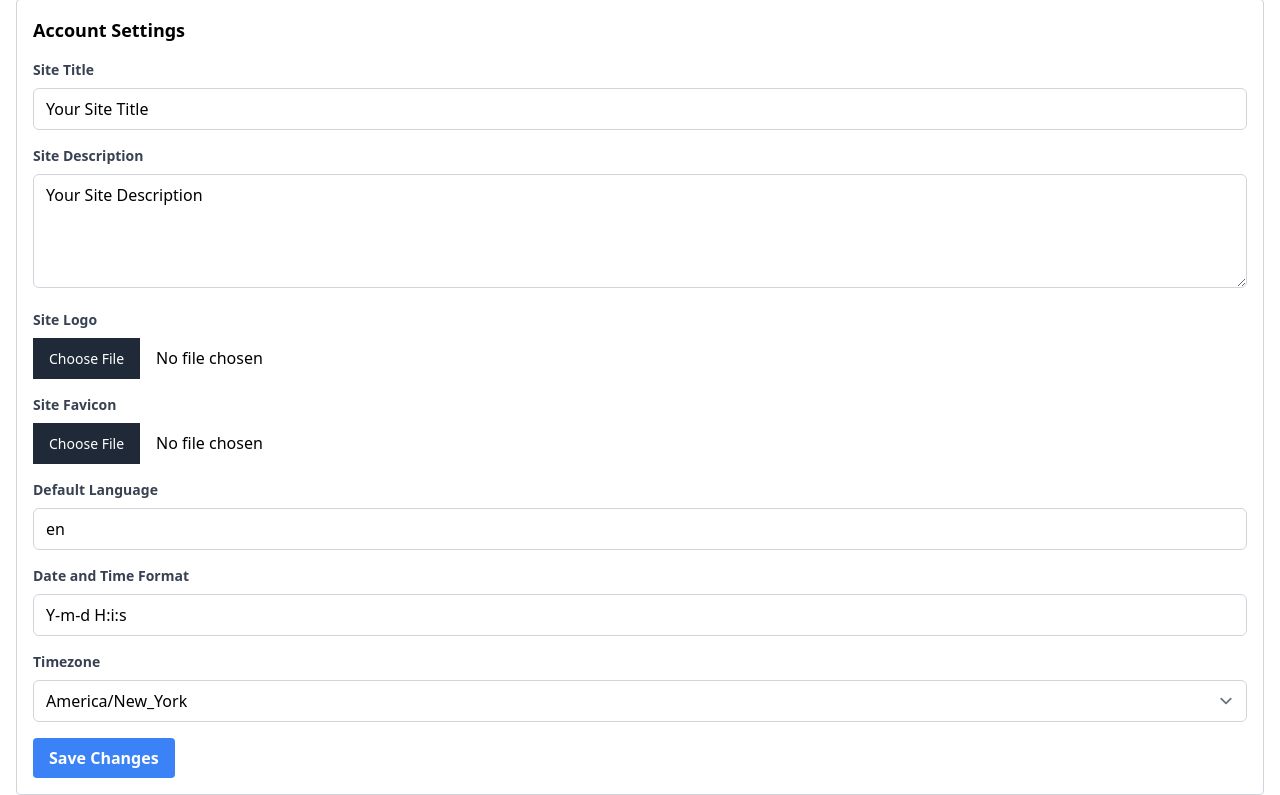
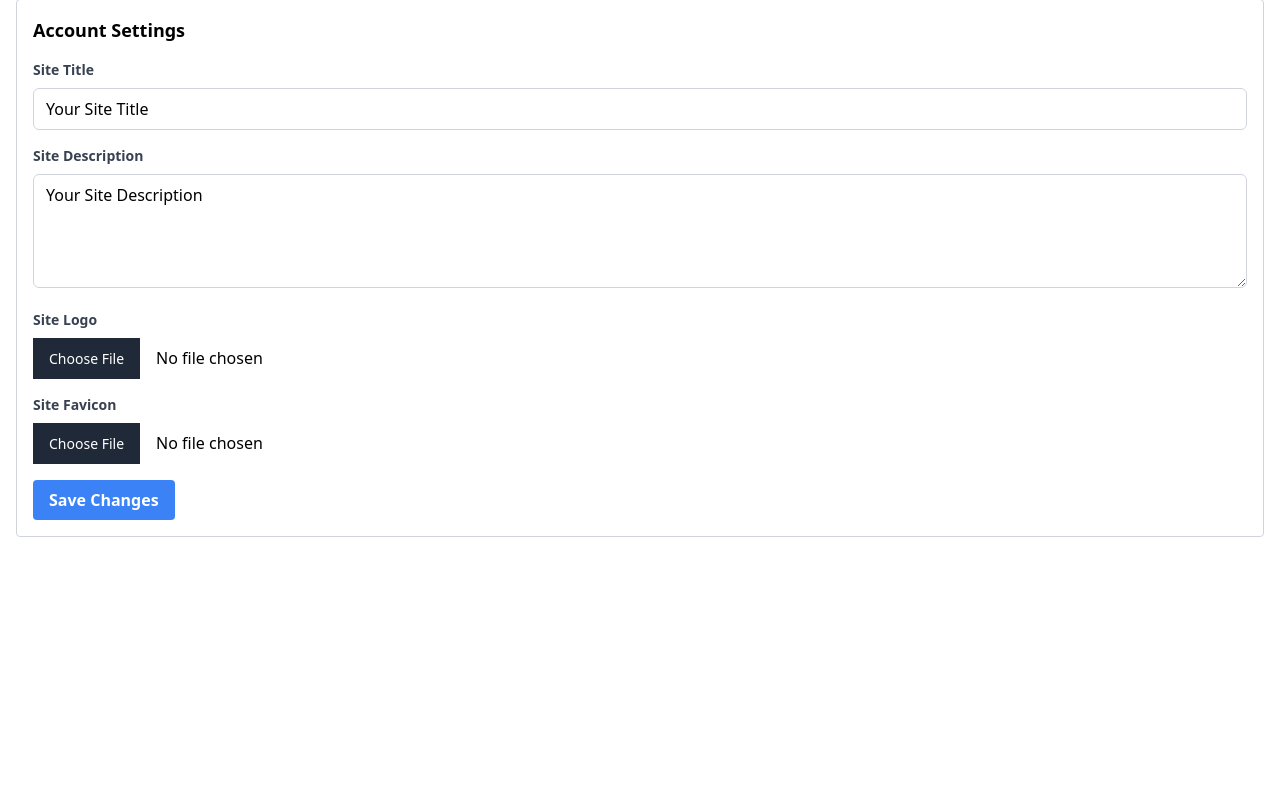
Before and after one commit to Katoemma/blog-website, a PHP site: page /admin/dashboard/settings.php in a window 1280 px wide. Shown: the part 145-940 px from the top of the page. After the commit the page ends 682 px from the top, so only its background shows below. Run offline with PHP 8.4, Linux system fonts and the light colour scheme; data that the repository does not hold is empty; some libraries are stand-ins or nearby versions.

```diff
--- a/admin/dashboard/admin_dashboard.php
+++ b/admin/dashboard/admin_dashboard.php
@@ -1,6 +1,4 @@
-<?php
-
-?>
+<?php include '../../controllers/users.php';?>
 
 <!-- header -->
 <?php include 'dashIncludes/dashHeader.php'?>
--- a/admin/dashboard/dashIncludes/dashHeader.php
+++ b/admin/dashboard/dashIncludes/dashHeader.php
@@ -66,7 +66,7 @@
                     <div class="py-1">
                     <a href="admin_dashboard.php" class="block px-4 py-2 text-sm text-gray-700 hover:bg-gray-100">Profile</a>
                     <a href="settings.php" class="block px-4 py-2 text-sm text-gray-700 hover:bg-gray-100">Site Settings</a>
-                    <a href="#" class="block px-4 py-2 text-sm text-red-500 font-medium hover:bg-gray-100">Logout</a>
+                    <a href="../../logout.php" class="block px-4 py-2 text-sm text-red-500 font-medium hover:bg-gray-100">Logout</a>
                     </div>
                 </div>
             </div>
--- a/admin/dashboard/settings.php
+++ b/admin/dashboard/settings.php
@@ -1,6 +1,4 @@
-<?php
-
-?>
+<?php include '../../controllers/topics.php';?>
 
 <!-- header -->
 <?php include 'dashIncludes/dashHeader.php'?>
@@ -35,26 +33,6 @@
         <input id="site-favicon" type="file" accept="image/x-icon">
       </div>
 
-      <div class="mb-4">
-        <label class="block text-gray-700 text-sm font-bold mb-2" for="default-language">Default Language</label>
-        <input id="default-language" type="text" class="w-full border border-gray-300 rounded-md px-3 py-2 focus:outline-none focus:border-blue-500" value="en">
-      </div>
-
-      <div class="mb-4">
-        <label class="block text-gray-700 text-sm font-bold mb-2" for="date-time-format">Date and Time Format</label>
-        <input id="date-time-format" type="text" class="w-full border border-gray-300 rounded-md px-3 py-2 focus:outline-none focus:border-blue-500" value="Y-m-d H:i:s">
-      </div>
-
-      <div class="mb-4">
-        <label class="block text-gray-700 text-sm font-bold mb-2" for="timezone">Timezone</label>
-        <select id="timezone" class="w-full border border-gray-300 rounded-md px-3 py-2 focus:outline-none focus:border-blue-500">
-          <option value="America/New_York">America/New_York</option>
-          <option value="Europe/London">Europe/London</option>
-          <option value="Asia/Tokyo">Asia/Tokyo</option>
-          <!-- Add more timezone options as needed -->
-        </select>
-      </div>
-
       <button class="bg-blue-500 hover:bg-blue-700 text-white font-semibold py-2 px-4 rounded">Save Changes</button>
     </div>
   </div>
```
